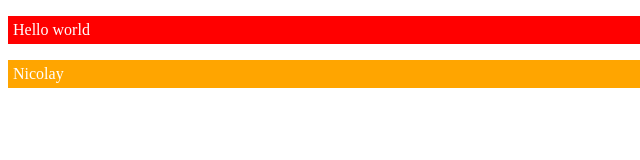
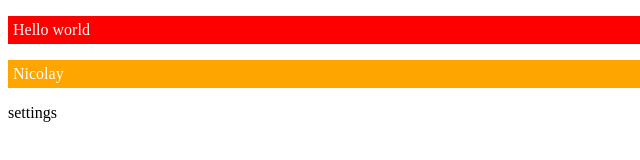
Before and after one commit to MrJaroo/git-start, a plain HTML site: page index.html in a window 1280 px wide. Shown: the full height of the page, 0-640 px from the left. Drawn offline with Linux system fonts and the light colour scheme.

Commit message:
add icon google material

```diff
--- a/index.html
+++ b/index.html
@@ -5,8 +5,7 @@
   <meta charset="UTF-8">
   <meta http-equiv="X-UA-Compatible" content="IE=edge">
   <meta name="viewport" content="width=device-width, initial-scale=1.0">
-    <link href="https://fonts.googleapis.com/icon?family=Material+Icons"
-      rel="stylesheet">
+  <link href="https://fonts.googleapis.com/icon?family=Material+Icons" rel="stylesheet">
   <link rel="stylesheet" href="style.css">
   <title>Test</title>
 </head>
@@ -18,6 +17,9 @@
   <div class="test2">
 
   </div>
+  <span class="material-icons-outlined">
+    settings
+  </span>
   <script src="main.js"></script>
 </body>
 
```
Lines whose indentation alone changed are shown as unchanged.
